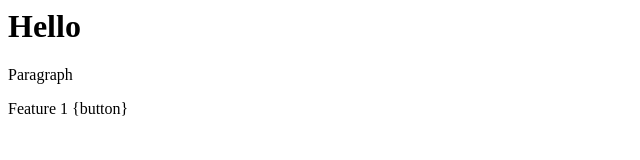
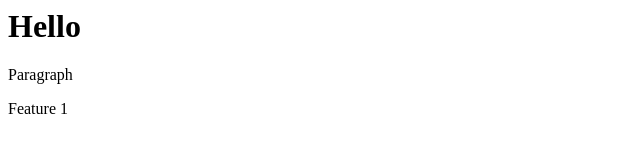
Before and after one commit to Priya9096/LearnGit, a plain HTML site: page index.html in a window 1280 px wide. Shown: the full height of the page, 0-640 px from the left. Drawn offline with Linux system fonts and the light colour scheme.

Commit message:
added new

```diff
--- a/index.html
+++ b/index.html
@@ -1,3 +1,3 @@
 <h1>Hello</h1>
 <p>Paragraph</p>
-<p>Feature 1 {button}</p>
+<p>Feature 1</p>
```
